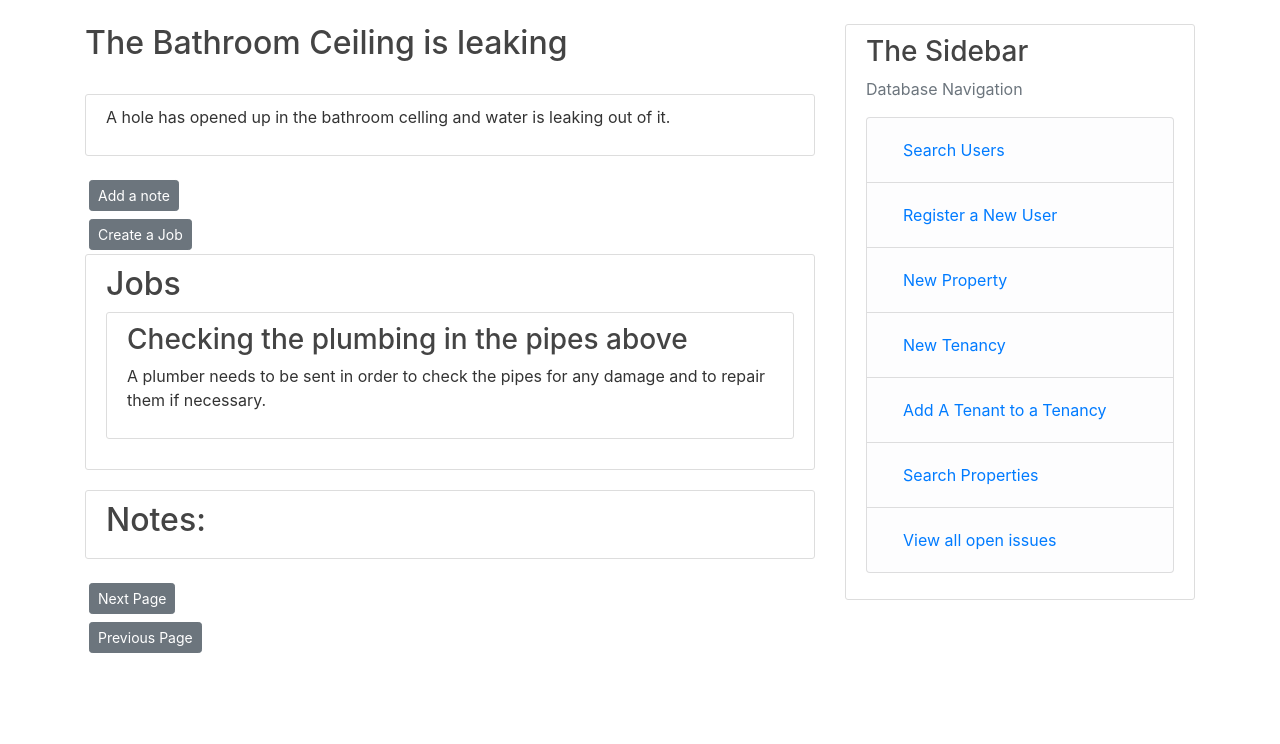
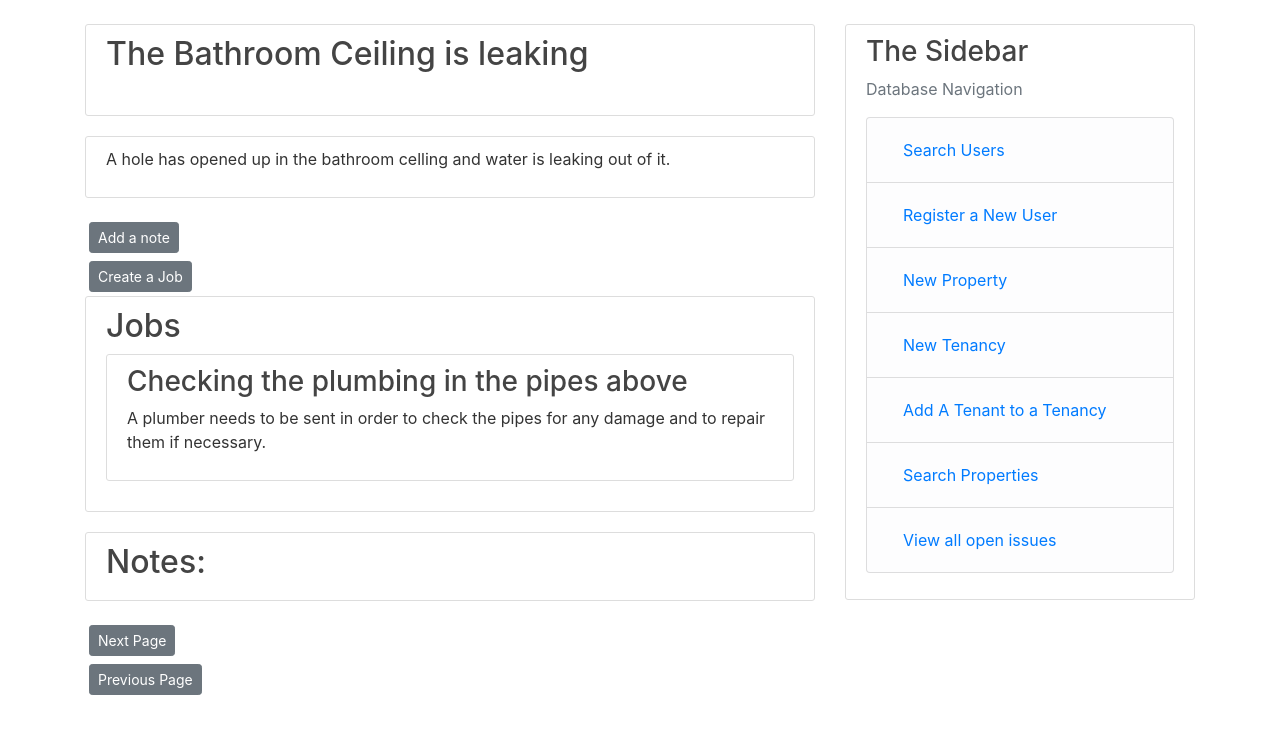
Before and after one commit to puffledude/CourseworkFullBuild, a Flask app: page /Issue_page/1 in a window 1280 px wide. Shown: the part 56-800 px from the top of the page. Run offline with Flask 2, Linux system fonts and the light colour scheme; a user stored in the database is signed in; data comes from the database, SQL or seed files in the repository; data that the repository does not hold is empty; some libraries are stand-ins or nearby versions.

Commit message:
Spelling

```diff
--- a/Tower/templates/Issue.html
+++ b/Tower/templates/Issue.html
@@ -1,6 +1,6 @@
 {% extends "layout.html" %}
 {% block content %}
-<div class="content-sextion">
+<div class="content-section">
     <h2> {{issue.summary}}</h2>
     <br>
 </div>
```
